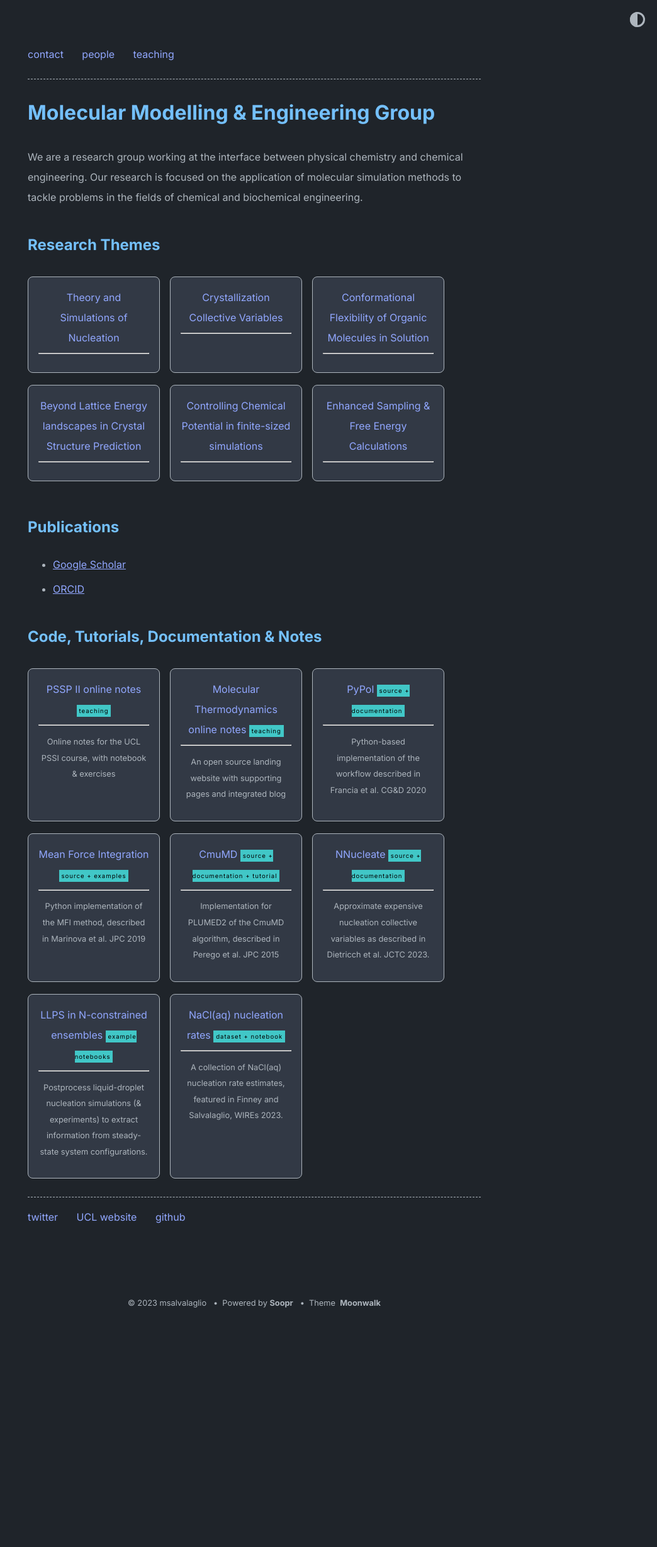
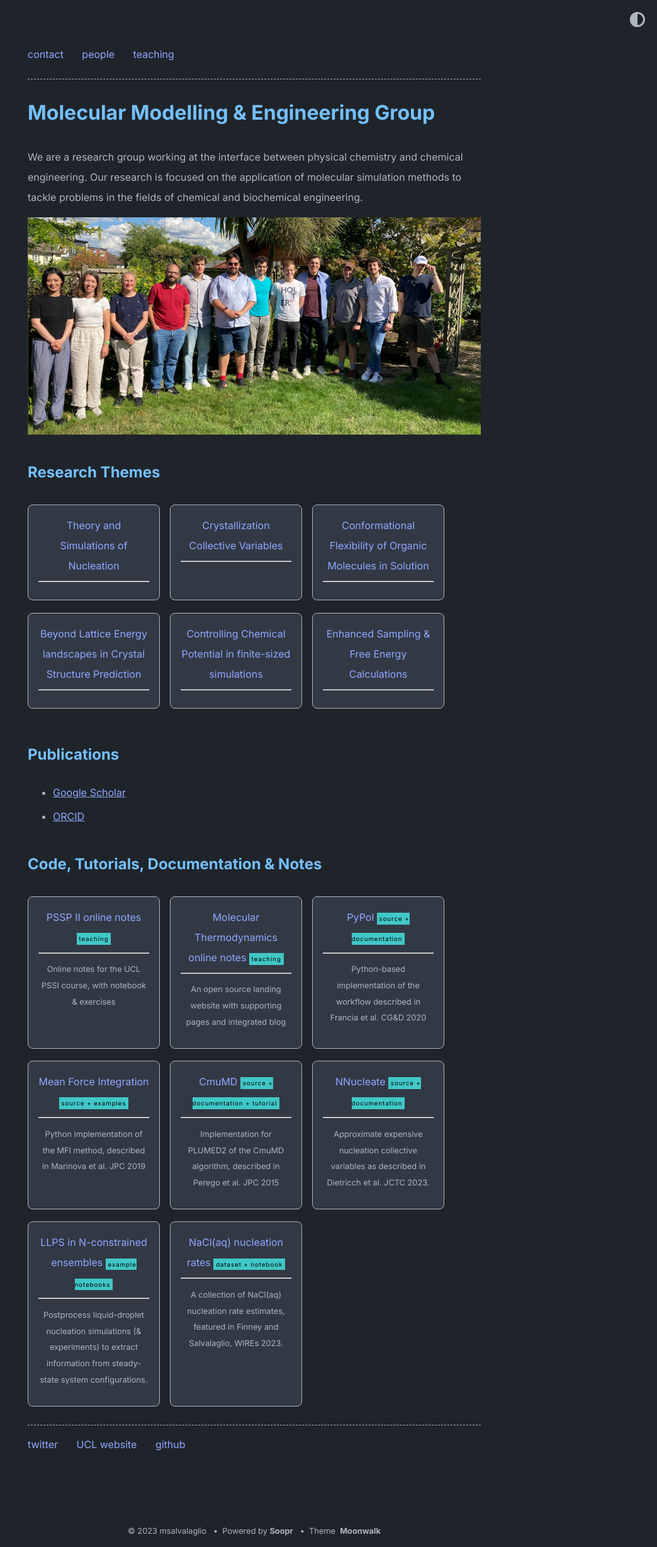
Before and after one commit to mme-ucl/mme-ucl.github.io, a Jekyll site: the page built from index.md, in a window 1280 px wide. Shown: the whole page at 63% size, without its empty margins (236-1280 px from the left). Built offline with Jekyll 4.4.1, drawn with Linux system fonts in a browser that asks for light colours; before the commit the page ends 2095 px from its top, so only the background shows below that.

Commit message:
Update index.md

```diff
--- a/index.md
+++ b/index.md
@@ -1,3 +1,5 @@
 ---
 layout: home
 ---
+
+<img src="https://github.com/mme-ucl/mme-ucl.github.io/raw/main/images/Group2023.jpg" alt="2016 photo" width="1024"/>
```
